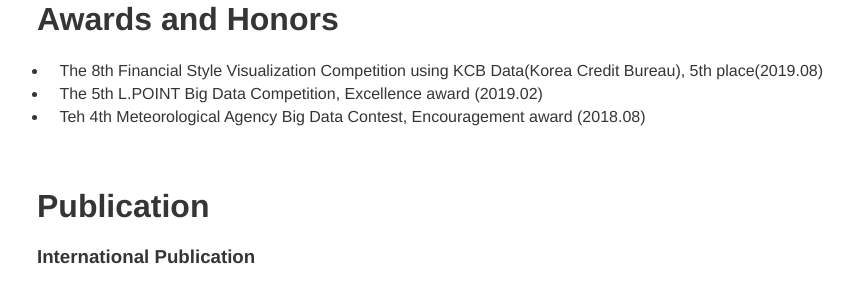
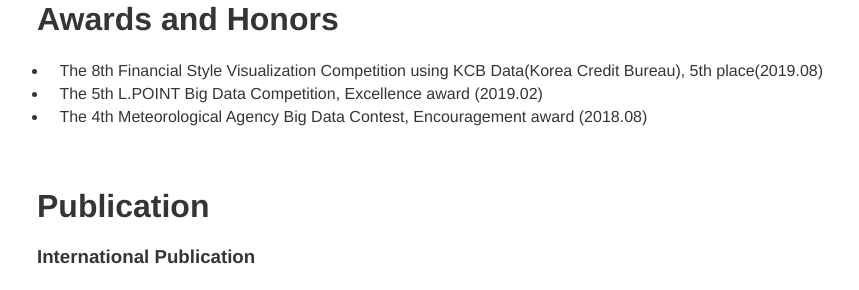
Before and after one commit to dlawjddn803/dlawjddn803.github.io, a Jekyll site: the page built from index.md, in a window 1280 px wide. Shown: the part 949-1239 px from the top of the page, without its empty margins (203-1062 px from the left). Built offline with Jekyll 4.4.1, drawn with Linux system fonts in a browser that asks for light colours; our own code applies the rules of GitHub Pages for plain Markdown files.

Commit message:
config  changed

```diff
--- a/index.md
+++ b/index.md
@@ -32,7 +32,7 @@ Contact: dlawjddn803@gmail.com / wjddn803@korea.ac.kr
 # Awards and Honors
 * The 8th Financial Style Visualization Competition using KCB Data(Korea Credit Bureau), 5th place(2019.08)
 * The 5th L.POINT Big Data Competition, Excellence award (2019.02)
-* Teh 4th Meteorological Agency Big Data Contest, Encouragement award (2018.08)
+* The 4th Meteorological Agency Big Data Contest, Encouragement award (2018.08)
 
 <br/>
 
```
